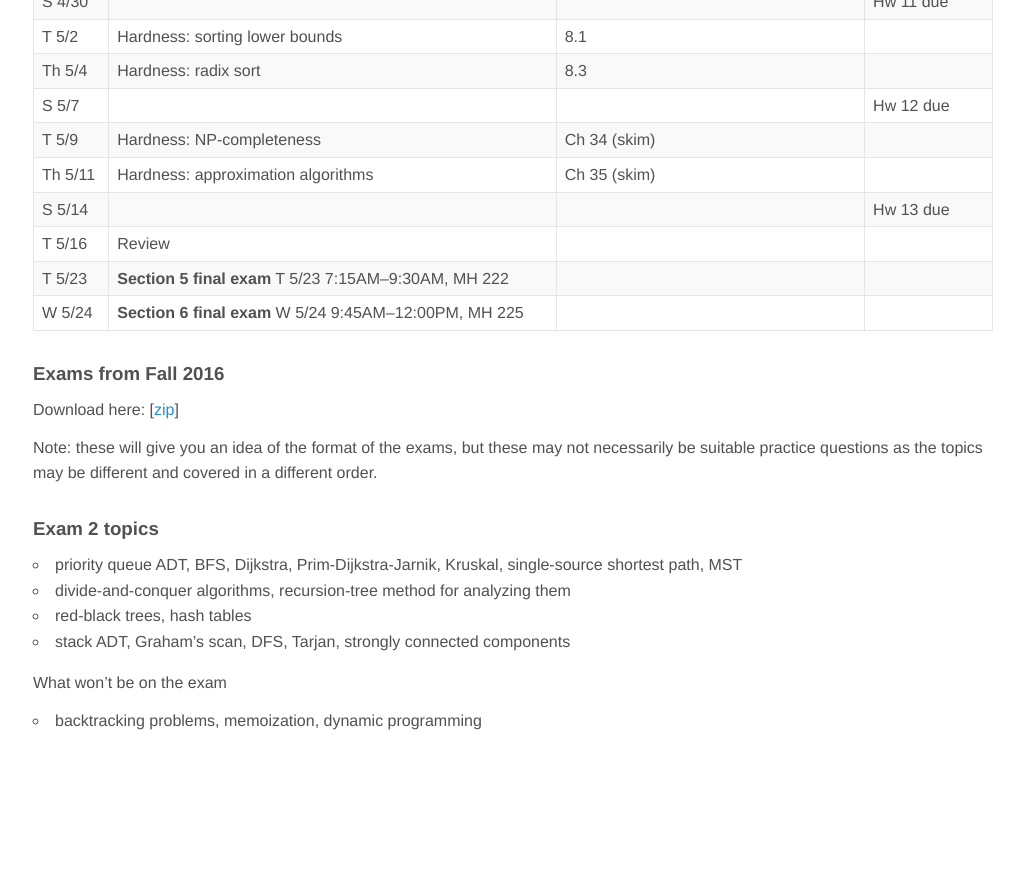
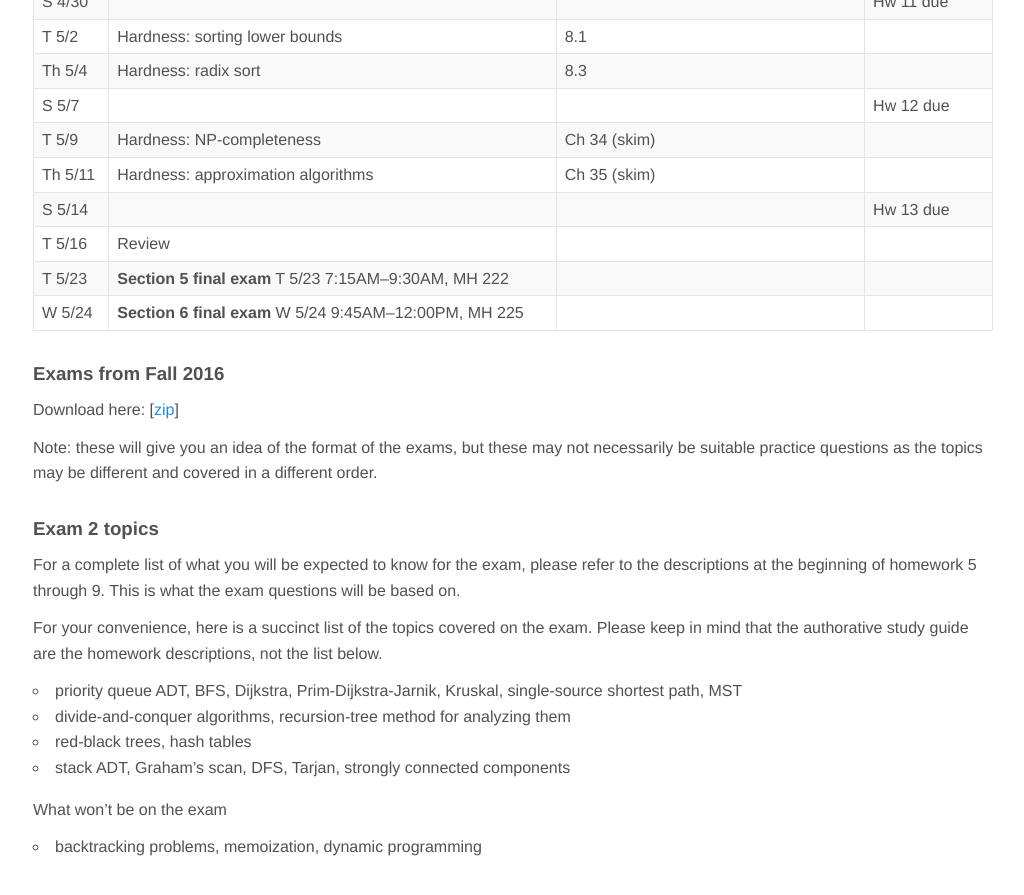
Before and after one commit to jnylam/jnylam.github.io, a Jekyll site: the page built from _courses/146-s17/index.md, in a window 1280 px wide and 900 px high, scrolled down 2392 px. Shown: the top 895 px of the window, without its empty margins (127-1151 px from the left). Built offline with Jekyll 4.4.1, drawn with Linux system fonts in a browser that asks for light colours; before the commit the page ends 3165 px from its top, so only the background shows below that.

Commit message:
Add exam 2 information

```diff
--- a/_courses/146-s17/index.md
+++ b/_courses/146-s17/index.md
@@ -70,6 +70,10 @@ Note: these will give you an idea of the format of the exams, but these may not
 
 ### Exam 2 topics
 
+For a complete list of what you will be expected to know for the exam, please refer to the descriptions at the beginning of homework 5 through 9. This is what the exam questions will be based on.
+
+For your convenience, here is a succinct list of the topics covered on the exam. Please keep in mind that the authorative study guide are the homework descriptions, not the list below.
+
 - priority queue ADT, BFS, Dijkstra, Prim-Dijkstra-Jarnik, Kruskal, single-source shortest path, MST
 - divide-and-conquer algorithms, recursion-tree method for analyzing them
 - red-black trees, hash tables
```
Also changed, not shown: _courses/146-s17/homework06.md (+1 -1 lines).
